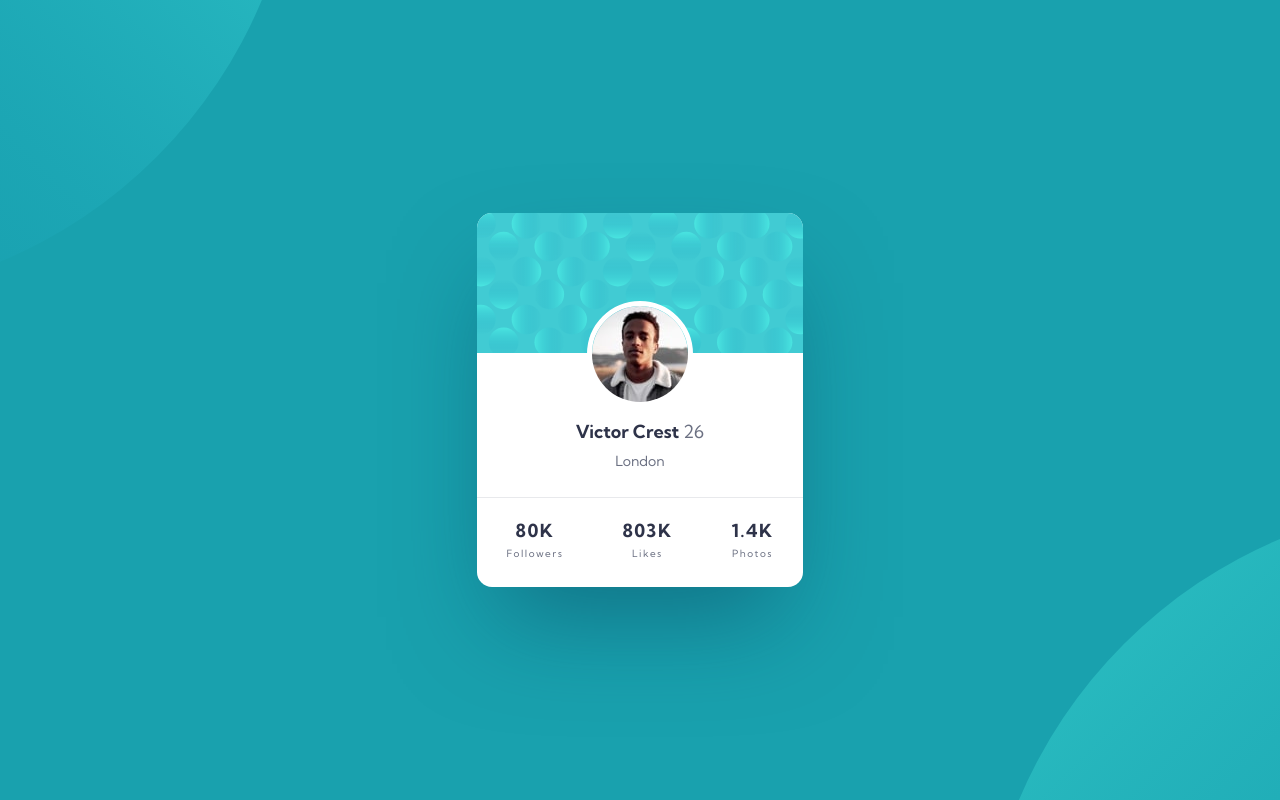
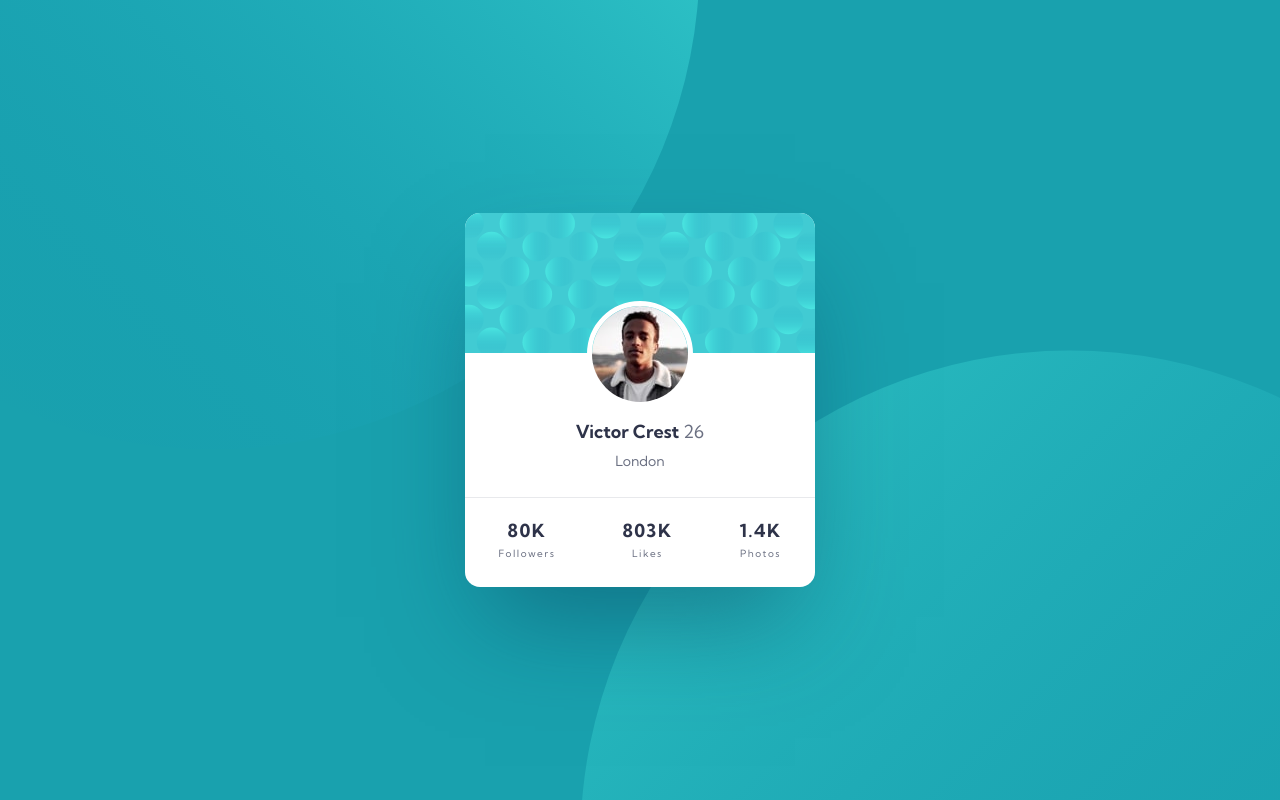
Before and after one commit to dinahbrito/profile-card-component, a plain HTML site: page index.html in a window 1280 px wide. Drawn offline with Linux system fonts and the light colour scheme.

Commit message:
background position for larger screens

```diff
--- a/styles.css
+++ b/styles.css
@@ -15,6 +15,7 @@
 
 body {
     align-items: center;
+    background-attachment: fixed;
     background-color: #19A1AE;
     background-image: url(./images/bg-pattern-top.svg), url(./images/bg-pattern-bottom.svg);
     background-position:
@@ -98,4 +99,19 @@ p {
     margin-bottom: 9px;
 }
 
-/* width: 21.875rem; */
+/*----------------
+   Large Screens
+  ----------------*/
+
+@media only screen and (min-width: 768px){
+    body {
+        background-position:
+            left -278px top -528px,
+            right -278px bottom -528px;
+    }
+
+    .card {
+        width: 21.875rem;
+    }
+
+}
```
Also changed, not shown: index.html (+1 -0 lines).
